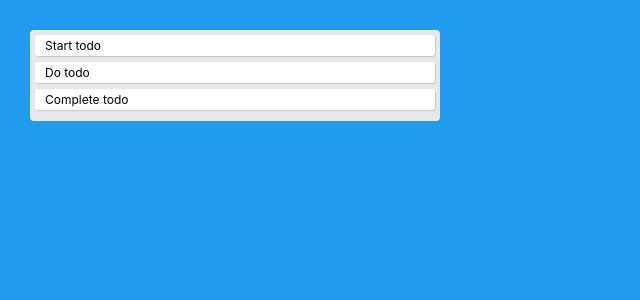
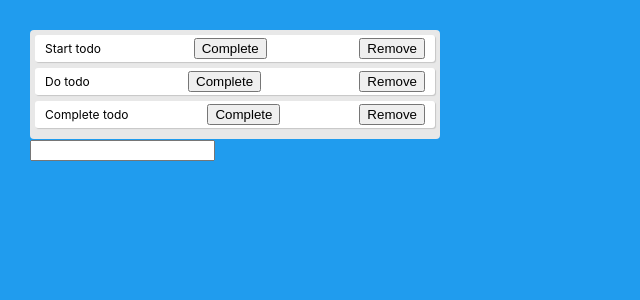
Before and after one commit to agwadan/todo-app, a React (Create React App) app: page / in a window 1280 px wide. Shown: the top 300 px of the page, without its empty margins (0-640 px from the left). Built offline with nearby package versions, Linux system fonts and the light colour scheme.

Commit message:
Complete todo frontend

```diff
--- a/src/App.js
+++ b/src/App.js
@@ -2,20 +2,45 @@ import './App.css';
 import React, { useState } from 'react';
 
 /* todo component */
-function ToDo({ todo }) {
+const ToDo = ({ todo, index, handleIsComplete, removeTodo }) => {
   return (
-    <div className='todo'>
+    <div className='todo'
+      style={{ textDecoration: todo.isComplete ? 'line-through' : '' }}
+    >
       {todo.text}
+      <button onClick={() => handleIsComplete(index)}>Complete</button>
+      <button onClick={() => removeTodo(index)}>Remove</button>
     </div>
   );
 };
 
-function App() {
-  const [todos, setTodos] = React.useState([
-    { text: 'Start todo' },
-    { text: 'Do todo' },
-    { text: 'Complete todo' },
+const App = () => {
+  const [todos, setTodos] = useState([
+    { text: 'Start todo', isComplete: false },
+    { text: 'Do todo', isComplete: false },
+    { text: 'Complete todo', isComplete: false },
   ]);
+  const [isComplete, setIsComplete] = useState(false);
+
+  //-------ADD ITEM TO LIST-----------------//
+  const addTodo = (text) => {
+    const newTodos = [...todos, { text }];
+    setTodos(newTodos);
+  }
+
+  //-----------UPDATE TASK ISCOMPLETE-----//
+  const handleIsComplete = (index) => {
+    const newToDos = [...todos];
+    newToDos[index].isComplete = true;
+    setTodos(newToDos);
+  }
+
+  //-----------REMOVE ITEM FROM TODO-------//
+  const removeTodo = (index) => {
+    const newTodos = [...todos];
+    newTodos.splice(index, 1);
+    setTodos(newTodos);
+  }
 
   return (
     <div className='app'>
@@ -26,11 +51,35 @@ function App() {
               key={index}
               index={index}
               todo={todo}
+              handleIsComplete={handleIsComplete}
+              removeTodo={removeTodo}
             />
           ))}
       </div>
+      <TodoForm addTodo={addTodo} />
     </div>
   );
 }
 
+const TodoForm = ({ addTodo }) => {
+  const [value, setValue] = useState('');
+  const handleSubmit = (e) => {
+    e.preventDefault();
+    if (!value) return;
+    addTodo(value);
+    setValue("");
+  };
+
+  return (
+    <form onSubmit={handleSubmit}>
+      <input
+        type='text'
+        className='input'
+        value={value}
+        onChange={(e) => setValue(e.target.value)}
+      />
+    </form>
+  )
+}
+
 export default App;
```
